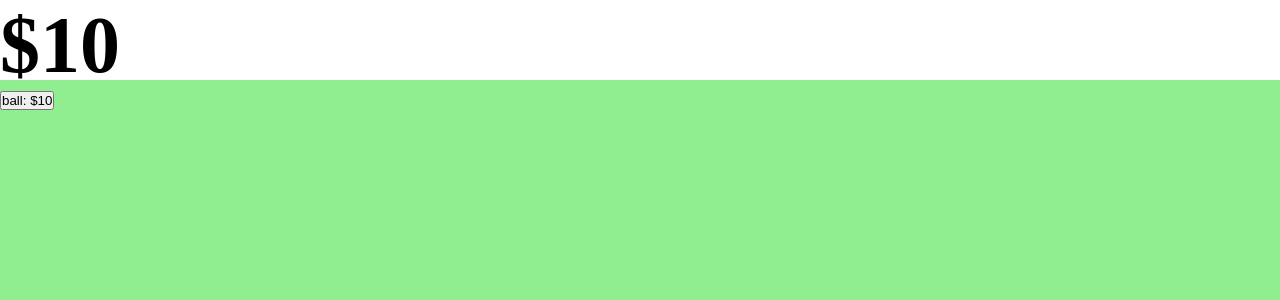
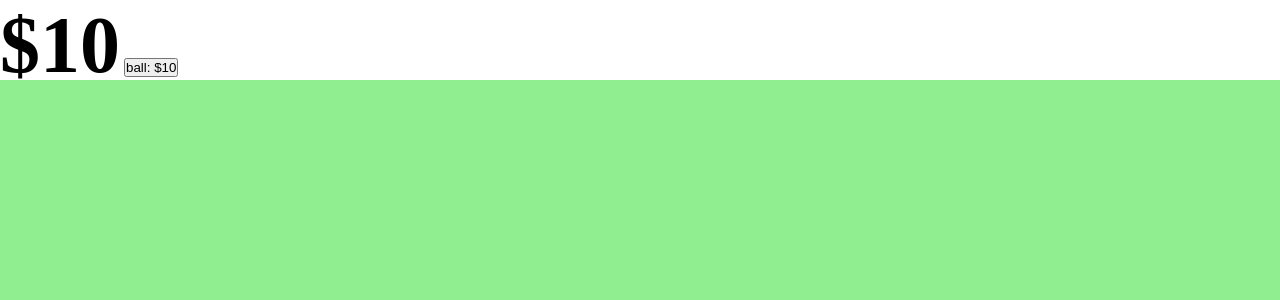
Before and after one commit to Jeffrey419/Jeffrey419.github.io, a PHP site: page /IdleGamev1_0.html in a window 1280 px wide. Shown: the top 300 px of the page. Run offline with PHP 8.4, Linux system fonts and the light colour scheme.

Commit message:
Update IdleGamev1_0.css

```diff
--- a/IdleGamev1_0.css
+++ b/IdleGamev1_0.css
@@ -22,3 +22,7 @@ body, html {
 	height: 90%;
 	background-color: lightGreen;
 }
+
+#Money {
+	display: inline-block;
+}
```
